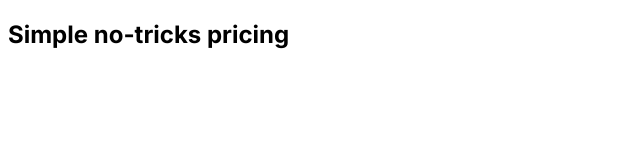
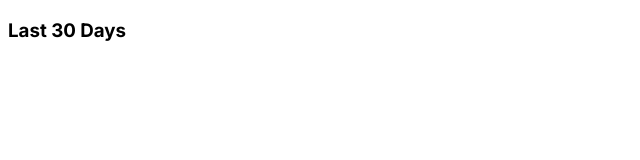
Before and after one commit to codedamn-classrooms/html-css-practice, a plain HTML site: page index.html in a window 1280 px wide. Shown: the whole page, without its empty margins (0-640 px from the left). Drawn offline with Linux system fonts and the light colour scheme.

Commit message:
ready for lab

```diff
--- a/index.html
+++ b/index.html
@@ -1,7 +1,7 @@
 <!DOCTYPE html>
 <html>
 	<head>
-		<title>Responsive Navigation Bar Challenge</title>
+		<title>Stats Card Challenge</title>
 		<link rel="stylesheet" type="text/css" href="style.css" />
 	</head>
 	<body>
@@ -10,6 +10,6 @@
 		<!-- It is recommended that you copy paste the svg instead of importing it as a file in this html document -->
 
 		<!-- Copy/paste Lock, Google & GitHub Logo from the "assets" folder  -->
-		<h2>Simple no-tricks pricing</h2>
+		<h3>Last 30 Days</h3>
 	</body>
 </html>
```
Also changed, not shown: style.css (+16 -8 lines), assets/arrow-down.svg (added), assets/arrow-up.svg (added), assets/check-icon.svg (deleted), design [DESKTOP].png, design [MOBILE].png, 1 other file.
